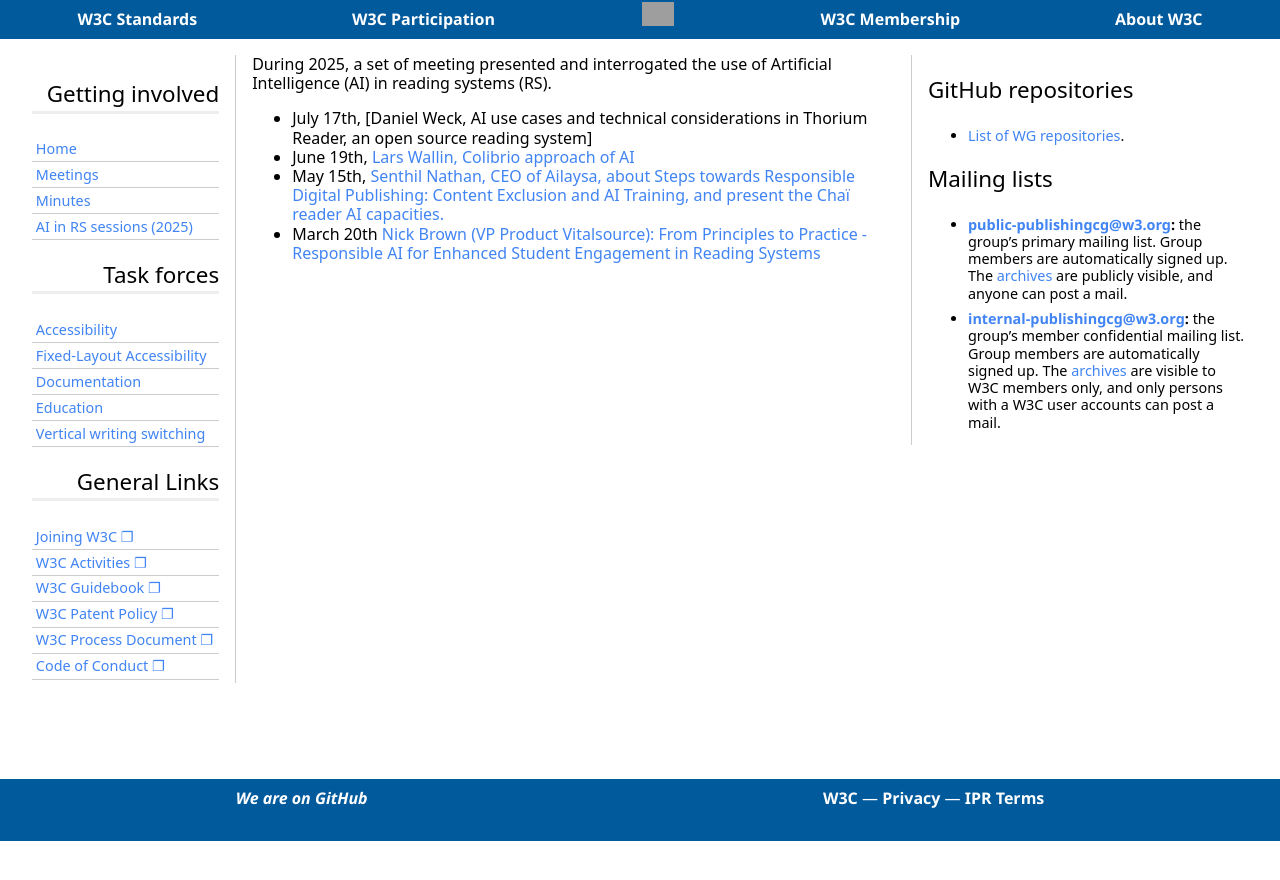
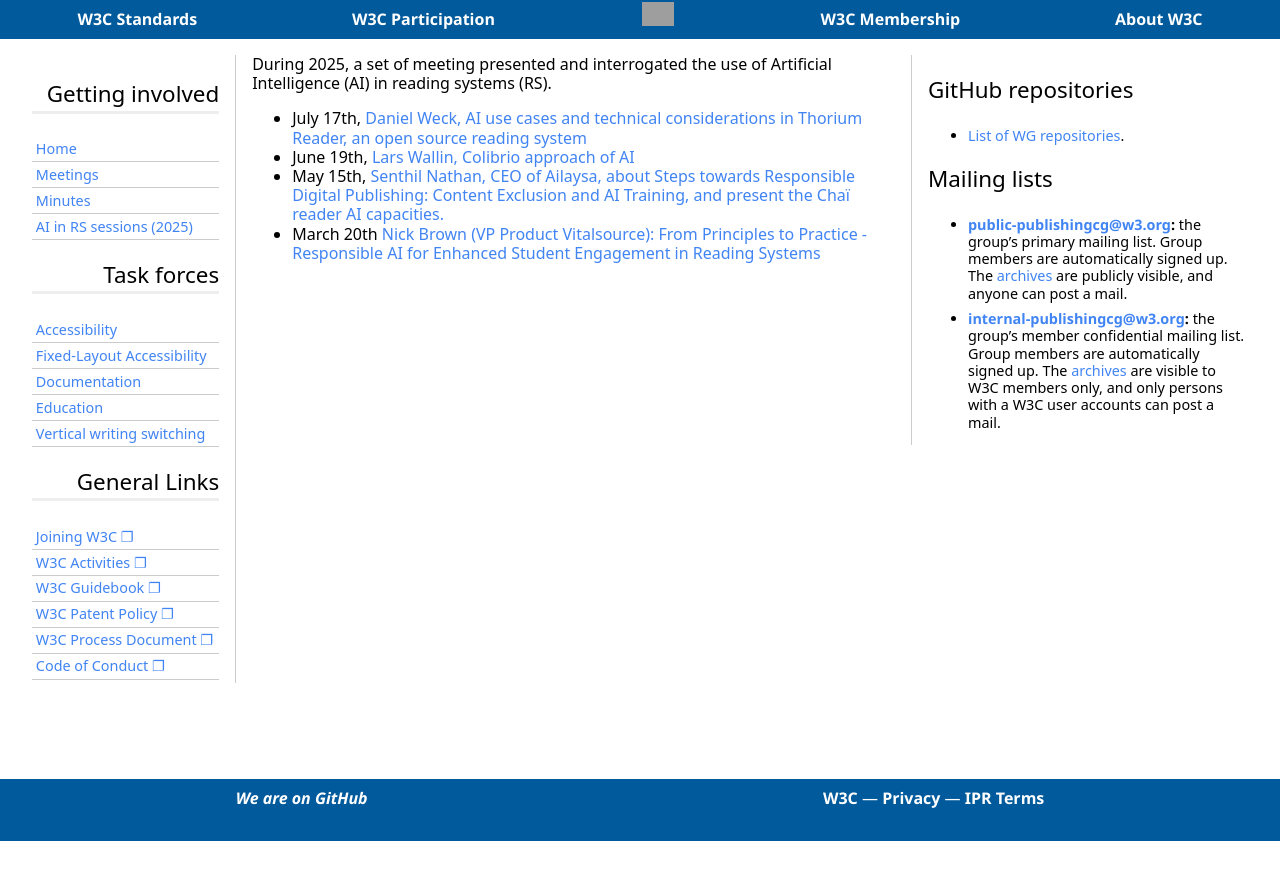
Before and after one commit to w3c/publishingcg, a Jekyll site: the page built from Meetings/AIsessions/index.md, in a window 1280 px wide. Shown: the top 880 px of the page. Built offline with Jekyll 4.4.1, drawn with Linux system fonts in a browser that asks for light colours; some web fonts are replaced; part of the change alters nothing that is shown; grey boxes are pictures that could not be loaded.

```diff
--- a/Meetings/AIsessions/index.md
+++ b/Meetings/AIsessions/index.md
@@ -5,7 +5,7 @@ title: AI sessions
 
 During 2025, a set of meeting presented and interrogated the use of Artificial Intelligence (AI) in reading systems (RS).
 
-* July 17th, [Daniel Weck, AI use cases and technical considerations in Thorium Reader, an open source reading system]
+* July 17th, [Daniel Weck, AI use cases and technical considerations in Thorium Reader, an open source reading system](https://w3c.github.io/publishingcg/Meetings/Minutes/2025-07-17-publishingcg.html)
 * June 19th, [Lars Wallin, Colibrio approach of AI](https://www.w3.org/2025/06/11-publishingcg-minutes.html)
 * May 15th, [Senthil Nathan, CEO of Ailaysa, about Steps towards Responsible Digital Publishing: Content Exclusion and AI Training, and present the Chaï reader AI capacities.](https://www.w3.org/2025/05/15-publishingcg-minutes.html)
 * March 20th [Nick Brown (VP Product Vitalsource): From Principles to Practice - Responsible AI for Enhanced Student Engagement in Reading Systems](https://www.w3.org/2025/03/20-publishingcg-minutes.html)
```
